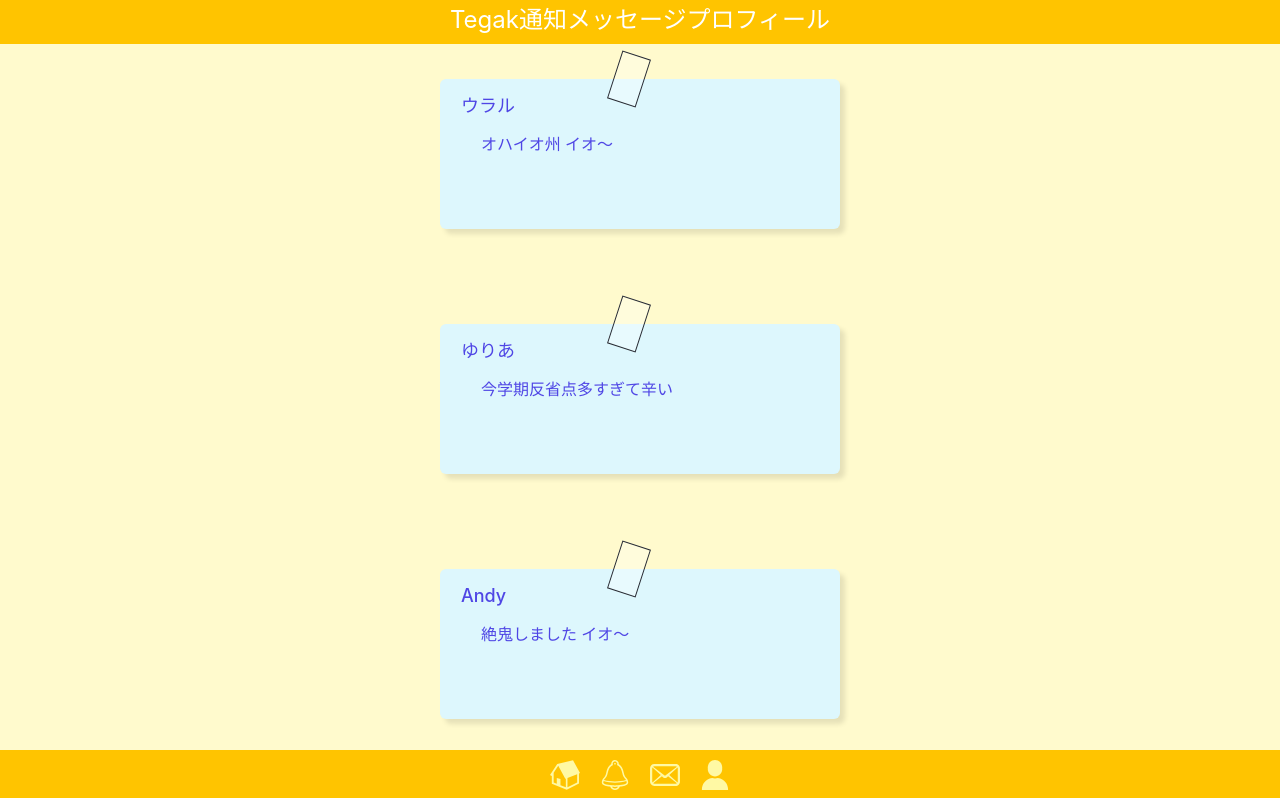
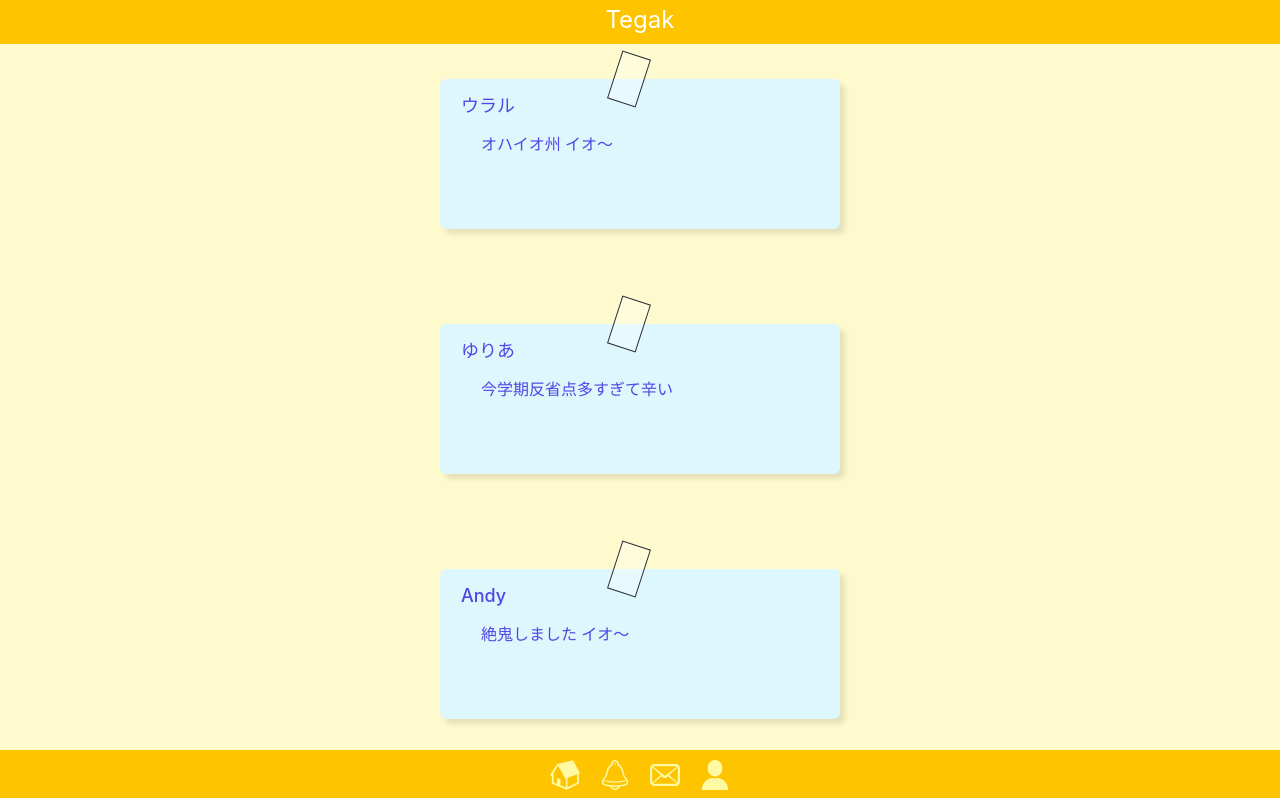
Before and after one commit to namosuke/MyFontSNS, a React (Create React App) app: page / in a window 1280 px wide. Shown: the top 798 px of the page. Built offline with nearby package versions, Linux system fonts and the light colour scheme.

Commit message:
fix: show only correct header link

```diff
--- a/src/components/Header.tsx
+++ b/src/components/Header.tsx
@@ -1,12 +1,20 @@
 import React from 'react';
-import { NavLink } from 'react-router-dom';
+import { Route, Link } from 'react-router-dom';
 
 const Header = () => (
   <div className="header sticky top-0 w-full text-center text-2xl pt-1 h-11">
-    <NavLink exact to="/">Tegak</NavLink>
-    <NavLink exact to="/notifications">通知</NavLink>
-    <NavLink exact to="/messages">メッセージ</NavLink>
-    <NavLink exact to="/profile">プロフィール</NavLink>
+    <Route exact path="/">
+      <Link to="/">Tegak</Link>
+    </Route>
+    <Route path="/notifications">
+      <Link to="/notifications">通知</Link>
+    </Route>
+    <Route path="/messages">
+      <Link to="/messages">メッセージ</Link>
+    </Route>
+    <Route path="/profile">
+      <Link to="/profile">プロフィール</Link>
+    </Route>
   </div>
 );
 export default Header;
```
